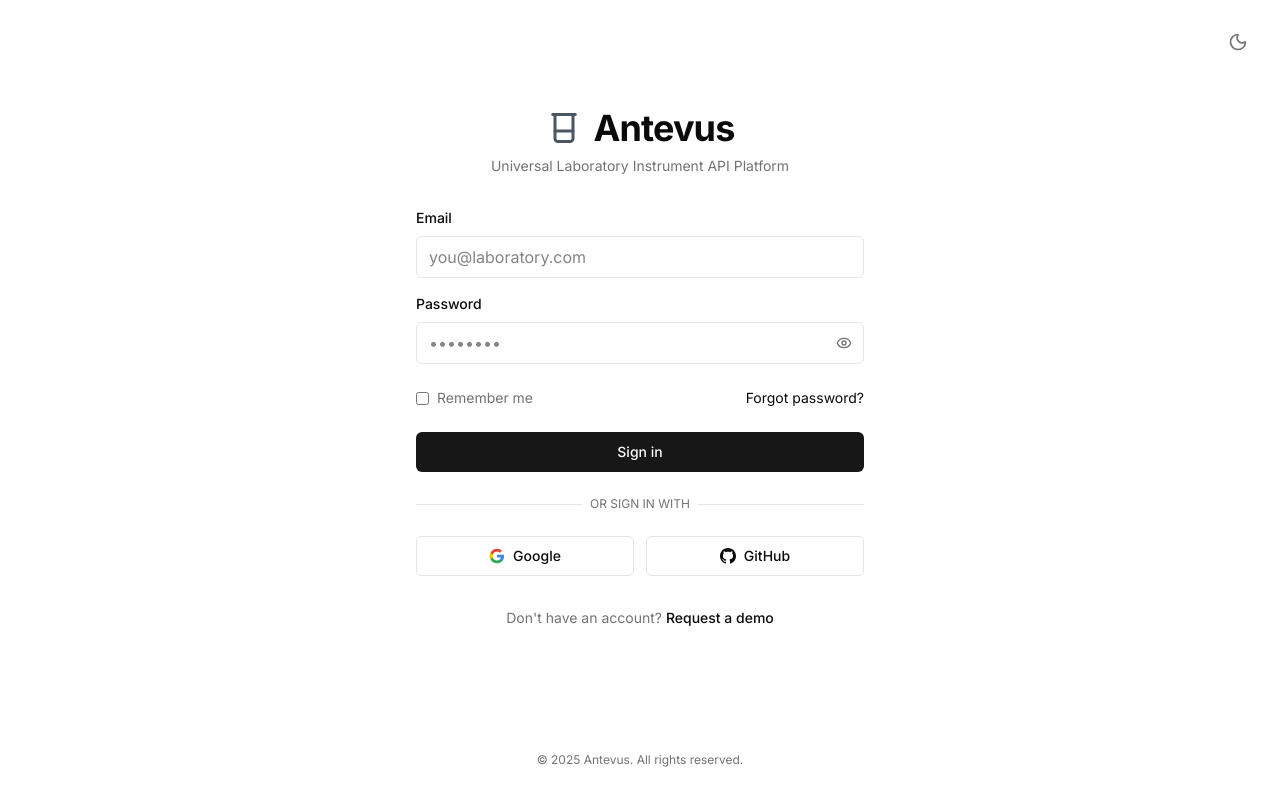
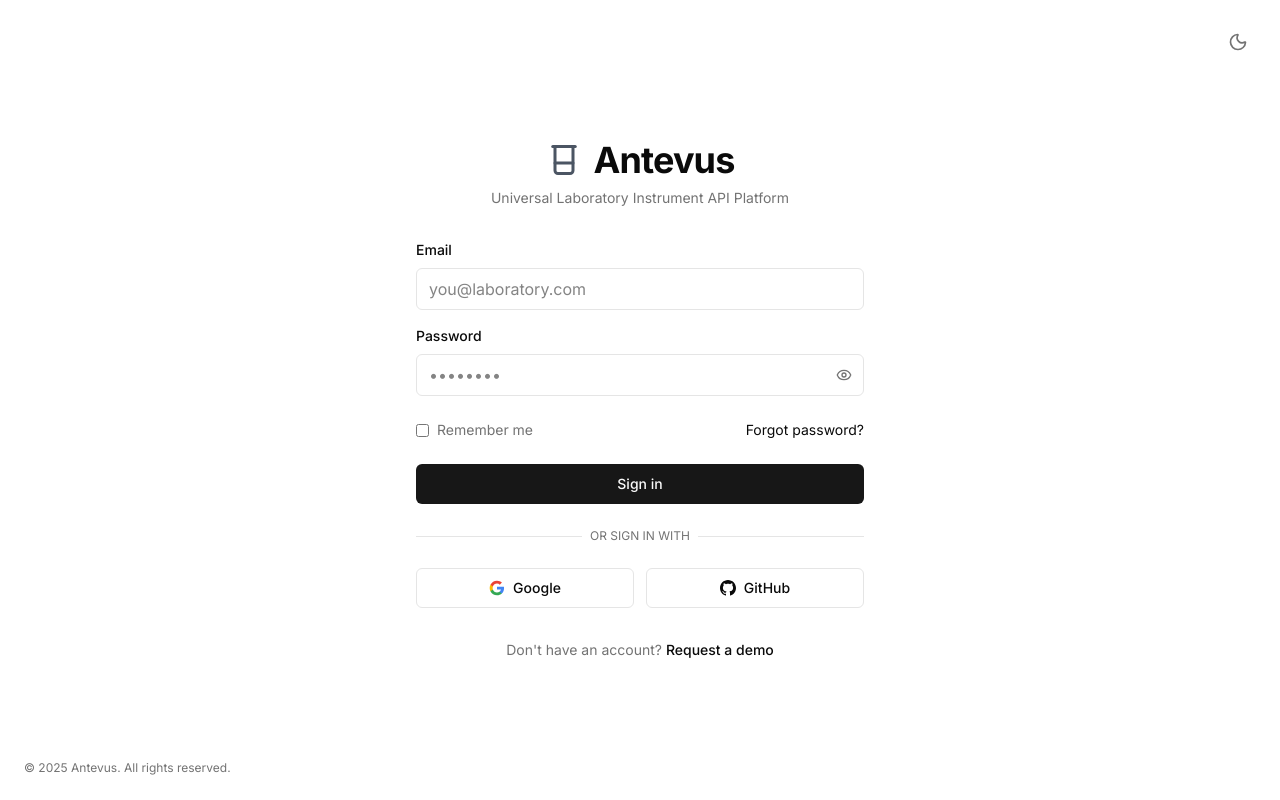
Before and after one commit to gabeviggers/antevus-app, a Next.js app in the folder antevus-app/: page / in a window 1280 px wide. Built offline with nearby package versions, Linux system fonts and the light colour scheme; no server answers.

Commit message:
fix: Position desktop copyright in bottom left corner
- Desktop: Copyright positioned absolutely in bottom left corner
- Mobile: Unchanged - copyright stays below 'Request a demo' link
- Use hidden sm:block to show only on desktop screens

```diff
--- a/antevus-app/src/app/(auth)/login/page.tsx
+++ b/antevus-app/src/app/(auth)/login/page.tsx
@@ -238,12 +238,12 @@
         </div>
       </div>
 
-      {/* Desktop only: Footer Section */}
-      <div className="hidden sm:block w-full px-4 pb-8 pt-4 text-center">
+      {/* Desktop only: Footer in bottom left */}
+      <footer className="hidden sm:block absolute bottom-0 left-0 p-6">
         <p className="text-xs text-muted-foreground">
           &copy; 2025 Antevus. All rights reserved.
         </p>
-      </div>
+      </footer>
     </div>
   )
 }
--- a/antevus-app/src/app/page.tsx
+++ b/antevus-app/src/app/page.tsx
@@ -239,12 +239,12 @@
         </div>
       </div>
 
-      {/* Desktop only: Footer Section */}
-      <div className="hidden sm:block w-full px-4 pb-8 pt-4 text-center">
+      {/* Desktop only: Footer in bottom left */}
+      <footer className="hidden sm:block absolute bottom-0 left-0 p-6">
         <p className="text-xs text-muted-foreground">
           &copy; 2025 Antevus. All rights reserved.
         </p>
-      </div>
+      </footer>
     </div>
   )
 }
```
